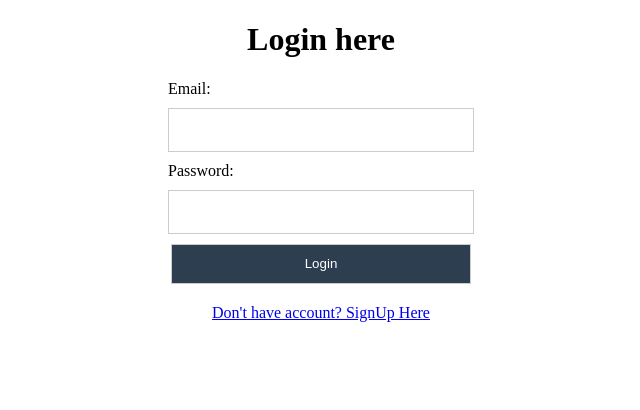
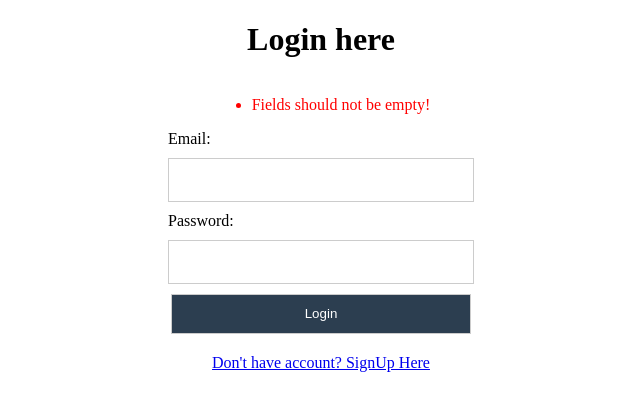
Before and after one commit to knchavan/restaurant-webapp, a Vue app: page /login in a window 1280 px wide. Both pictures are taken after a click on the button "Login". Shown: the top 410 px of the page, without its empty margins (319-959 px from the left). Built offline with nearby package versions, Linux system fonts and the light colour scheme; no server answers; what vue-resource would draw is missing.

Commit message:
validations for login page added

```diff
--- a/src/components/Login.vue
+++ b/src/components/Login.vue
@@ -2,6 +2,11 @@
   <div>
     <h1>{{ msg }}</h1>
     <div class="login">
+      <div class="error-span">
+        <ul v-for="error in errors" :key="error">
+          <li> {{ error }} </li>
+        </ul>
+      </div>
       <div>
         <label for="name">Email: </label>
         <input type="email" v-model="user.email">
@@ -31,14 +36,20 @@ export default {
         email: '',
         password: '',
       },
-      msg: 'Login here'
+      msg: 'Login here',
+      errors: [],
     }
   },
 
   methods: {
     async Login() {
-      // await axios.get(`http://localhost:3000/users?email=${this.user.email}&password=${this.user.password}`)
-      // await axios.get(`https://localhost:5001/api/user/login`, this.user)
+      this.errors = []
+      if (this.user.email == '' || this.user.password == '') {
+        let msg = "Fields should not be empty!";
+        this.errors.push(msg);
+        return;
+      }
+
       await axios.post(`https://localhost:5001/api/user/login`, {
         email: this.user.email,
         password: this.user.password
@@ -48,8 +59,11 @@ export default {
             localStorage.setItem('restaurantUser', JSON.stringify(response.data));
             this.$router.push({name: 'home'});
         }).catch(error => {
+          let msg = "Email or Password are Invalid";
+          this.errors.push(msg);
           console.log(error);
-          alert("Login Failed");
+          // console.log(error.response.status)
+          // alert("Login Failed");
         });
     }
   }
@@ -86,4 +100,9 @@ h1 {
 .signup-link {
   margin-top: 20px;
 }
+
+.error-span {
+  color: red;
+  float: left;
+}
 </style>
```
